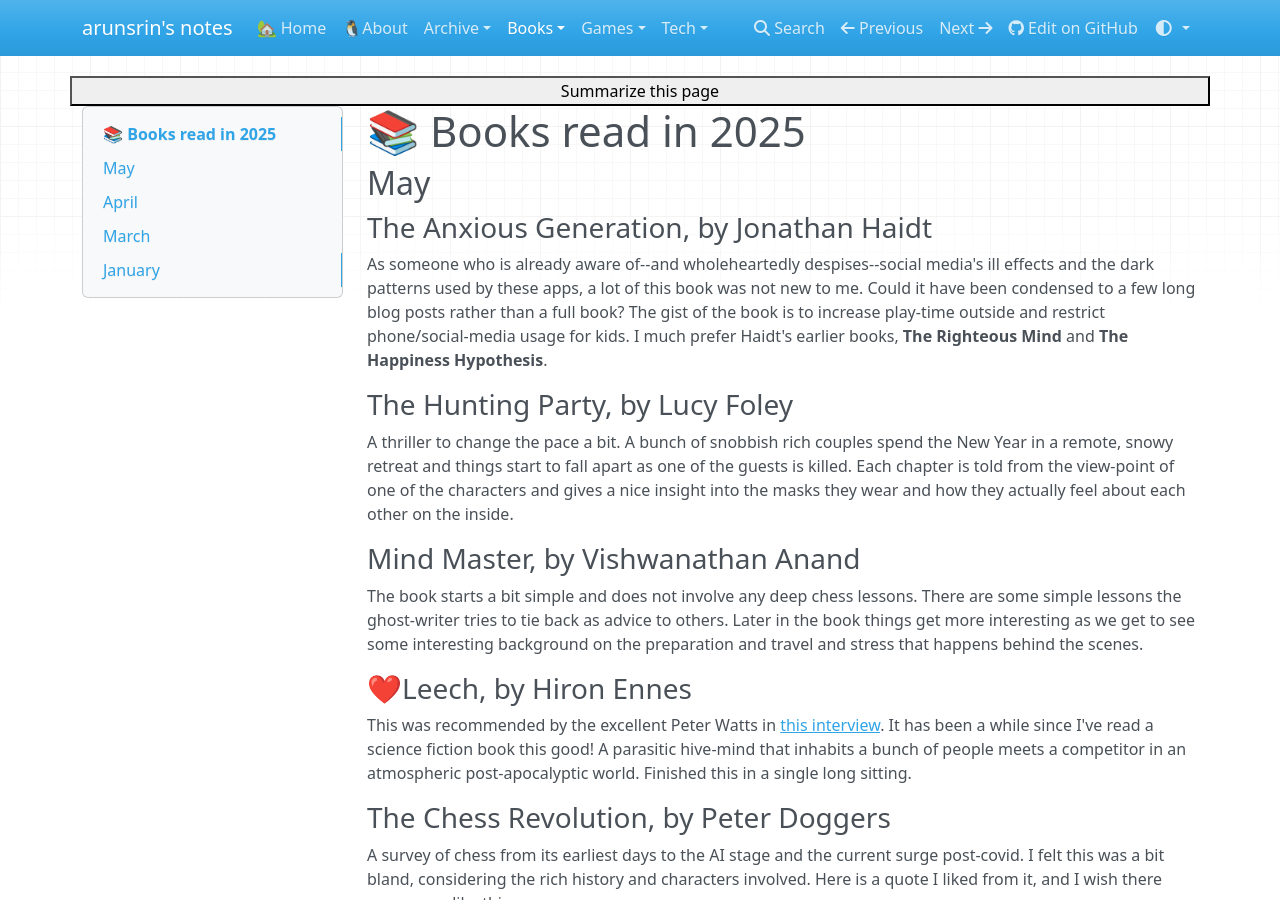
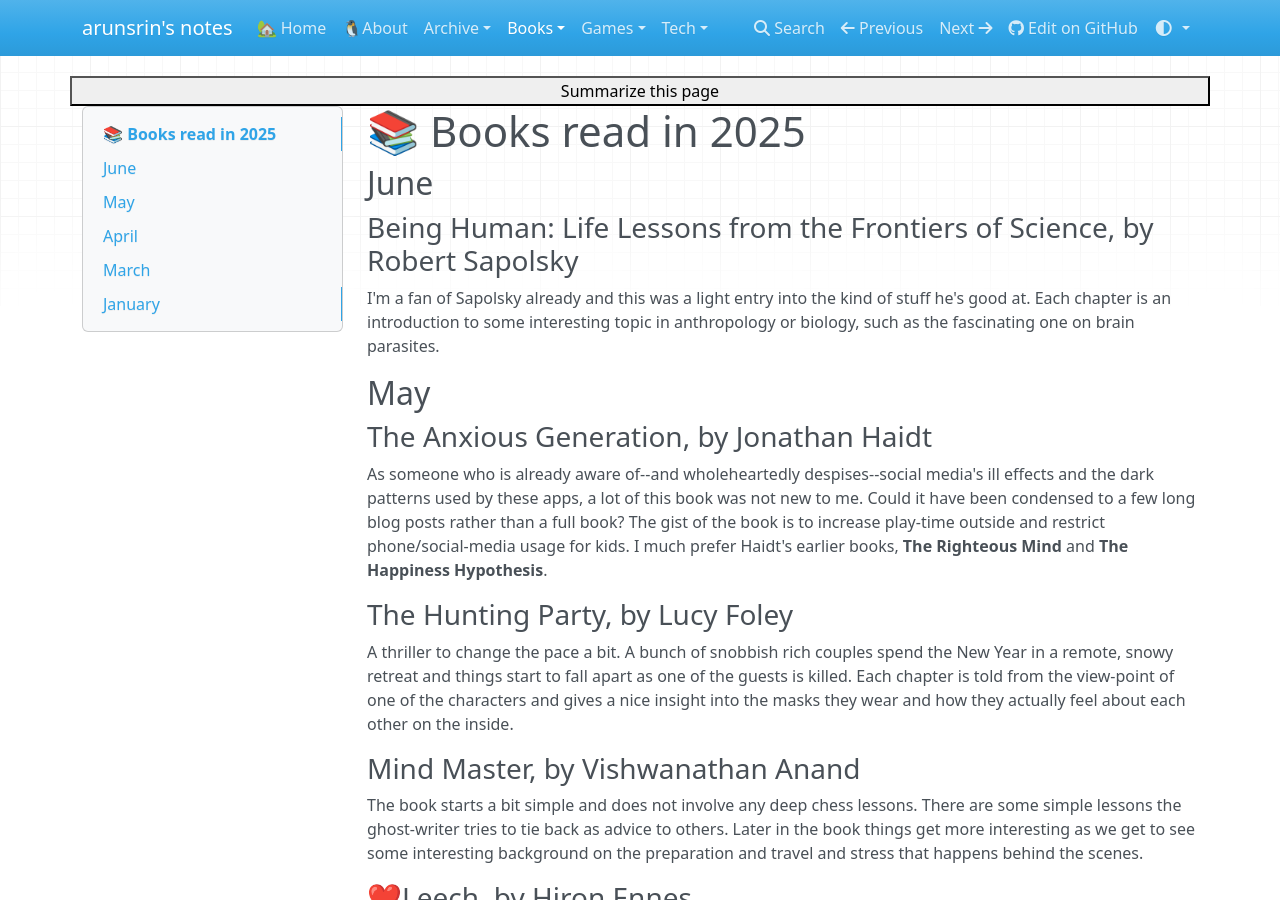
Before and after one commit to arunsrin/arunsrin.mkdocs, an MkDocs documentation site: the page built from home/books/2025.md, in a window 1280 px wide and 900 px high. Built offline with MkDocs 1.6.1, drawn with Linux system fonts in a browser that asks for light colours; nearby versions of some CDN libraries.

Commit message:
just one book in june

```diff
--- a/home/books/2025.md
+++ b/home/books/2025.md
@@ -1,4 +1,12 @@
 # 📚 Books read in 2025
+
+## June
+
+### Being Human: Life Lessons from the Frontiers of Science, by Robert Sapolsky
+
+I'm a fan of Sapolsky already and this was a light entry into the kind of stuff
+he's good at. Each chapter is an introduction to some interesting topic in
+anthropology or biology, such as the fascinating one on brain parasites.
 
 ## May
 
```
